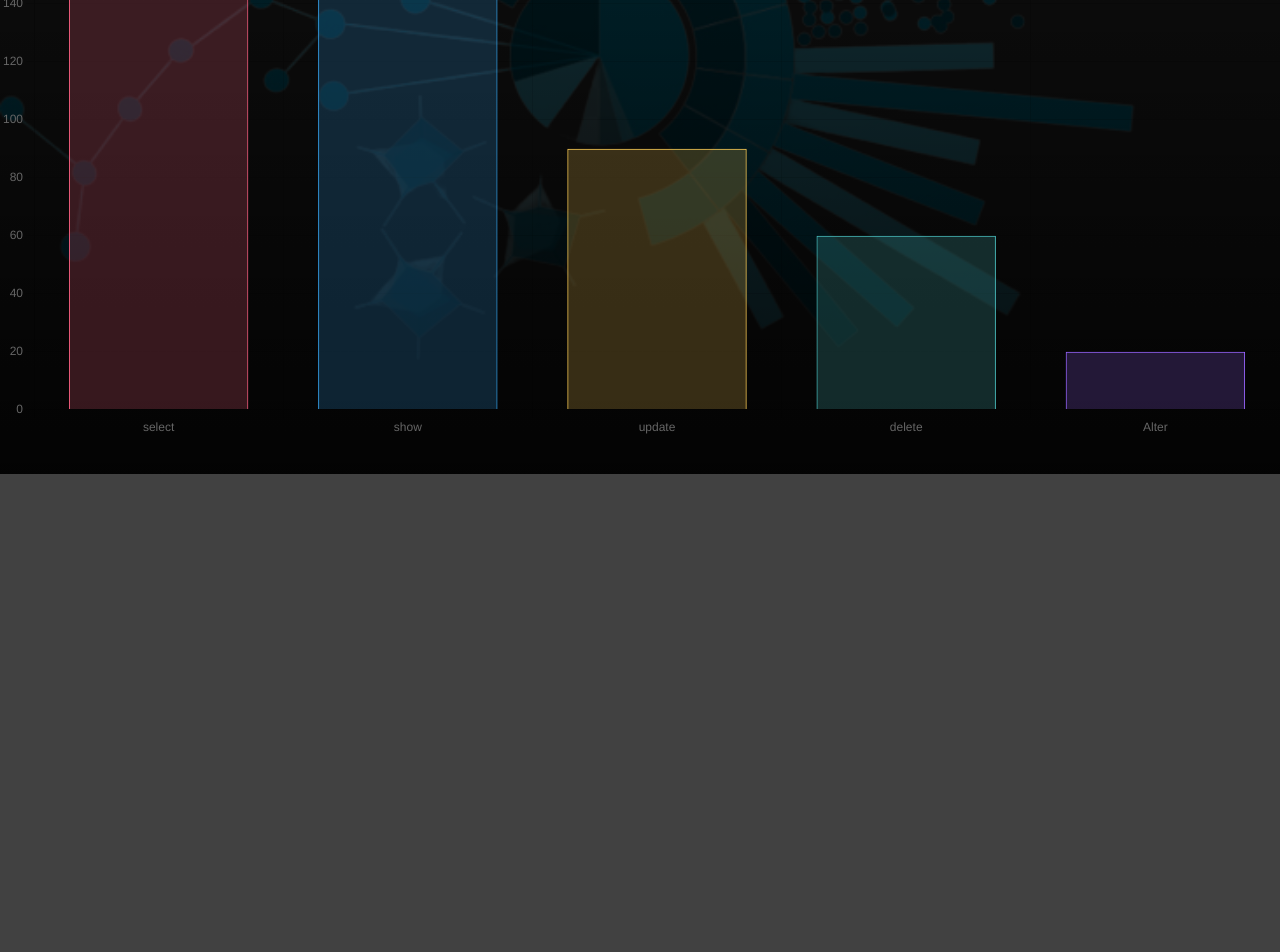
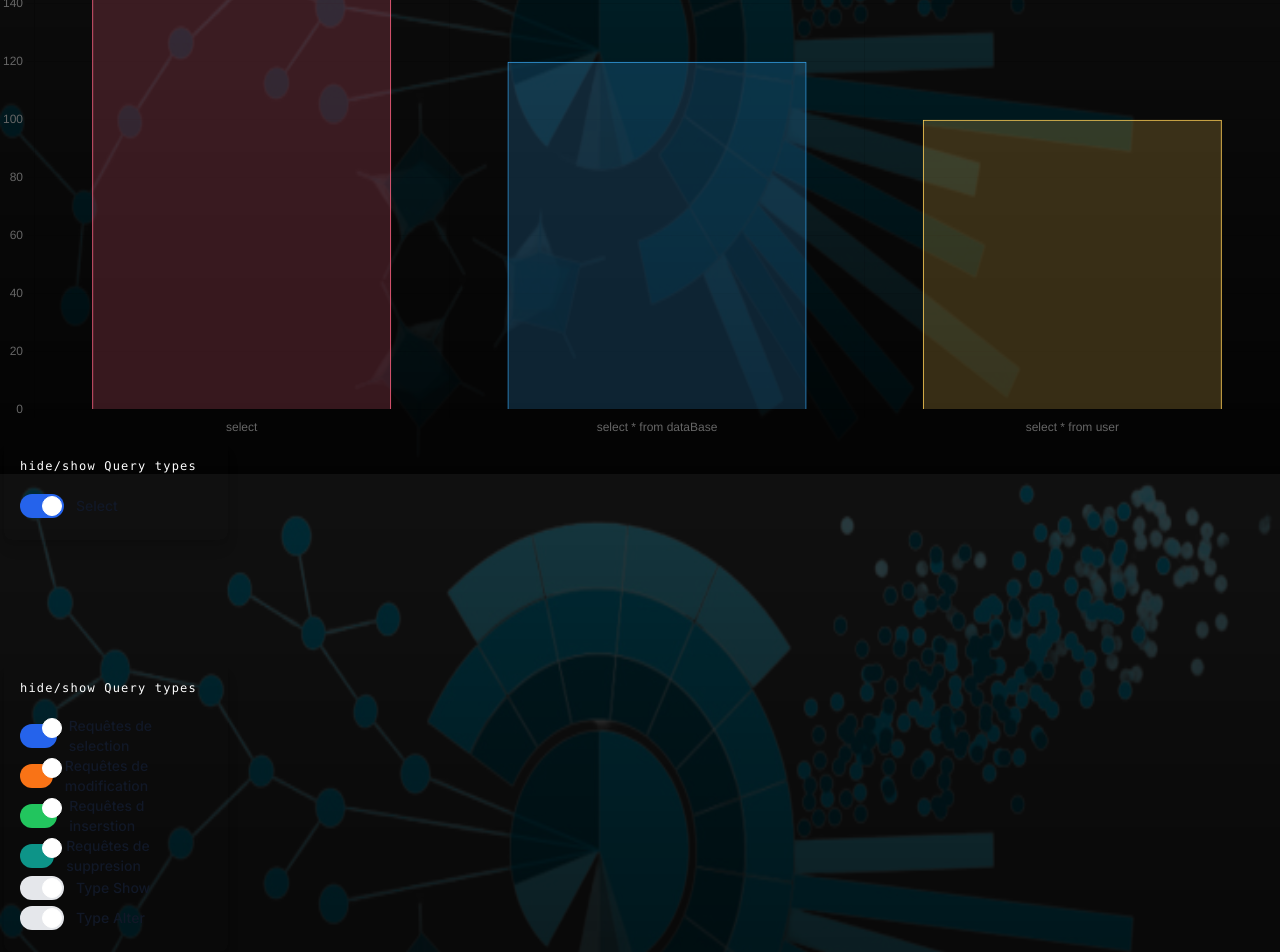
Before and after one commit to xeventDatavizProject/webapp, a Next.js app: page /graph in a window 1280 px wide. Shown: the part 326-1278 px from the top of the page. Before the commit the page ends 800 px from the top, so only its background shows below. Built offline with nearby package versions, Linux system fonts and the light colour scheme; no server answers.

Commit message:
add checkBox

```diff
--- a/components/graph/Donuts.tsx
+++ b/components/graph/Donuts.tsx
@@ -1,9 +1,16 @@
 import { BarElement, CategoryScale, Chart as ChartJS, ChartData, Legend, LinearScale, Title, Tooltip } from 'chart.js';
-import { FC, useEffect, useState } from 'react';
+import Input from 'components/common/Input/Input';
+import { Dispatch, FC, SetStateAction, useEffect, useState } from 'react';
 import { Bar } from 'react-chartjs-2';
 import REQUESTDATA from './mock-request-list';
-import { Request } from "./request";
 
+
+interface performancesListProps {
+  data: boolean;
+  labels: boolean;
+  setSelect: Dispatch<SetStateAction<any>>;
+
+}
 
 const options = {
   plugins: {
@@ -13,11 +20,10 @@ const options = {
   },
 };
 
-const Donuts: FC = () => {
-  const [requestData, setData] = useState<Request[]>([])
+const Donuts: FC<performancesListProps> = ({setSelect}) => {
 
   ChartJS.register(CategoryScale, LinearScale, BarElement, Title, Tooltip, Legend);
-
+  const [requestData, setData] = useState<any>()
   const selectQuery =(checkTypeByUser:string[])=>{
      const query:[] = [];
      REQUESTDATA.forEach(element=>{
@@ -29,21 +35,17 @@ const Donuts: FC = () => {
      })
      return query
   }
-  const checkTypeByUser = ["select", "update", "delete", "show", "Alter"]
-  console.log(selectQuery(checkTypeByUser));
-useEffect(()=>{
-  setData(REQUESTDATA)
-},[]);
-
-  const generateChartData = (): ChartData => {
-    const data: number[] = [];
-    const labels: string[] = [];
-
-    REQUESTDATA.map((country) => {
+ const list: string[] = []
+let selectList: any[];
+let data: number[] = [];
+let labels: string[] = [];
+const generateChartData = (): ChartData<"bar"> => {
+  list.push("select")
+  selectList = selectQuery(list)
+selectList.map((country) => {
   data.push(country.times_called);
   labels.push(country.query);
 });
-
   return {
     labels,
     datasets: [
@@ -71,13 +73,23 @@ useEffect(()=>{
     ],
 };
 };
-
+useEffect(()=>{
+  generateChartData;
+},[data, labels]);
   return (
     <div>
-     <Bar type="bar" data={generateChartData()} options={options} />
-
+      <Bar data={generateChartData()} options={options}/>
+     <div className='w-56 mx-1 h-1/3 mt-1 shadow-lg rounded-lg p-4 z-[99999999]   border-zinc-800'>
+            <div className='flex-grow z-20  font-mono tracking-widest text-xs mb-5'>hide/show Query types</div>
+            <Input.Checkbox
+        label='Select'
+        id='cpu-toggle'
+        value='Select'
+        className='peer-focus:ring-blue-300 dark:peer-focus:ring-blue-800 peer-checked:bg-blue-600'
+        onChange={()=>setData}
+      />
+    </div>
     </div>
     );
 };
-
 export default Donuts;
--- /dev/null
+++ b/components/graph/checkbox.tsx
@@ -0,0 +1,56 @@
+import { FC } from 'react';
+import Input from '../common/Input/Input';
+
+
+const CheckListType: FC   = () => {
+    return (
+        <div className='w-56 mx-1 h-1/3 mt-1 shadow-lg rounded-lg p-4 z-[99999999]   border-zinc-800'>
+            <div className='flex-grow z-20  font-mono tracking-widest text-xs mb-5'>hide/show Query types</div>
+
+            <Input.Checkbox
+                label='Requêtes de selection'
+                id='select-toggle'
+                value='select'
+                className='peer-focus:ring-blue-300 dark:peer-focus:ring-blue-800 peer-checked:bg-blue-600'
+                onChange={() => showDelete()}
+            />
+            <Input.Checkbox
+                label='Requêtes de modification'
+                id='update-toggle'
+                value='update'
+                className='peer-focus:ring-orange-300 dark:peer-focus:ring-orange-800 peer-checked:bg-orange-500'
+                //onChange={() => setUpdate(!update)}
+            />
+            <Input.Checkbox
+                label='Requêtes d inserstion'
+                id='insert-toggle'
+                value='insert'
+                className='peer-focus:ring-red-400 dark:peer-focus:ring-orange-900 peer-checked:bg-green-500'
+                //={() => setInsert(!insert)}
+            />
+            <Input.Checkbox
+                label='Requêtes de suppresion'
+                id='delete-toggle'
+                value='delete'
+                className='peer-focus:ring-teal-300 dark:peer-focus:ring-teal-800 peer-checked:bg-teal-600'
+                //onChange={() => setDeleted(!deleted)}
+            />
+            <Input.Checkbox
+                label='Type Show'
+                id='show-toggle'
+                value='show'
+                className='peer-focus:ring-teal-300 dark:peer-focus:ring-teal-800 peer-checked:bg-black-600'
+                //onChange={() => setShow(!show)}
+            />
+            <Input.Checkbox
+                label='Type Alter'
+                id='alter-toggle'
+                value='alter'
+                className='peer-focus:ring-teal-300 dark:peer-focus:ring-teal-800 peer-checked:bg-yelow-600'
+                //onChange={() => setAlter(!alert)}
+            />
+        </div>
+    );
+};
+
+export default CheckListType;
--- a/components/graph/mock-request-list.tsx
+++ b/components/graph/mock-request-list.tsx
@@ -6,6 +6,16 @@ import { Request } from "./request";
   "query": "select",
    "times_called":200
   },
+  {
+    "id": "17782UGG",
+    "query": "select * from dataBase",
+     "times_called":120
+    },
+    {
+      "id": "17782UGG",
+      "query": "select * from user",
+       "times_called":100
+      },
   {
     "id": "17782UNI",
     "query": "show",
@@ -23,6 +33,11 @@ import { Request } from "./request";
         },
         {
           "id": "17782UNI",
+          "query": "delete from user",
+          "times_called": 20
+          },
+        {
+          "id": "17782UNI",
           "query": "Alter",
           "times_called": 20
           },
--- a/pages/graph.tsx
+++ b/pages/graph.tsx
@@ -1,3 +1,4 @@
+import CheckListType from 'components/graph/checkbox';
 import Donuts from 'components/graph/Donuts';
 import { FC } from 'react';
 import Layout from '../components/common/Layout/Layout';
@@ -6,6 +7,9 @@ const GraphPage: FC = () => {
   return (
     <Layout>
       <Donuts />
+      <div className='pt-[15vh]'>
+        <CheckListType select={true} show={true} deleted={true} update={true} alter={true} insert={true} />
+      </div>
     </Layout>
   );
 };
```
Lines whose indentation alone changed are shown as unchanged.
